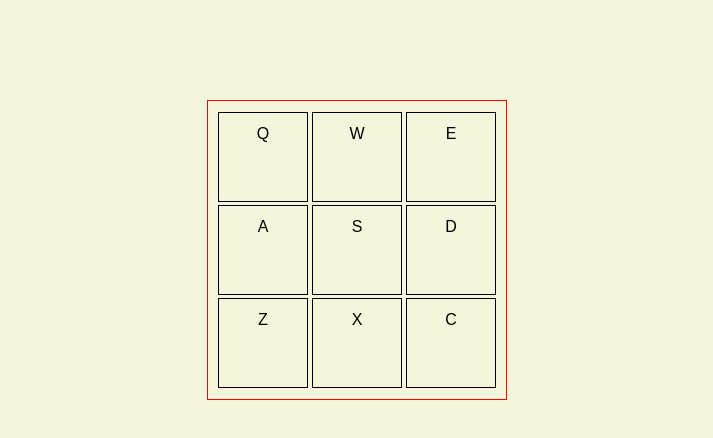
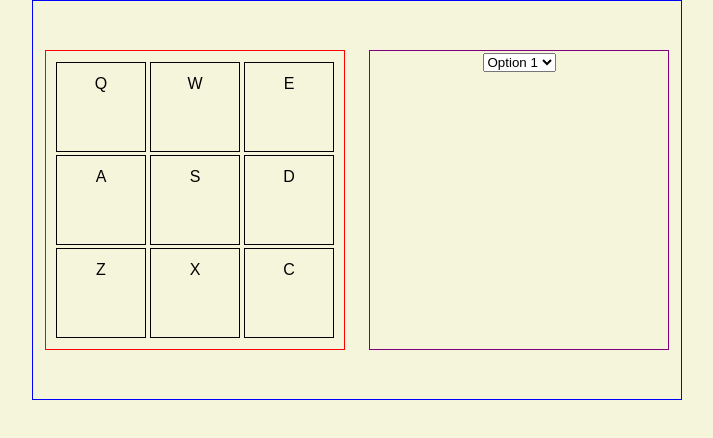
Before and after one commit to Tyler-Oliver/drum-machine, a React (Create React App) app: page / in a window 1280 px wide. Shown: the top 438 px of the page, without its empty margins (283-996 px from the left). Built offline with nearby package versions, Linux system fonts and the light colour scheme.

Commit message:
initial commit

```diff
--- a/src/App.js
+++ b/src/App.js
@@ -13,7 +13,6 @@ export default class App extends Component {
   }
 
   //define event listeners
-  playSound(e) {}
 
   //render
   render() {
--- /dev/null
+++ b/src/ControlPad.js
@@ -0,0 +1,15 @@
+import React, { Component } from "react";
+
+export default class ControlPad extends Component {
+  render() {
+    return (
+      <div className="controlPad">
+        <select className="dropdown">
+          <option value="option-1">Option 1</option>
+          <option value="option-2">Option 2</option>
+          <option value="option-3">Option 3</option>
+        </select>
+      </div>
+    );
+  }
+}
--- a/src/DrumPad.js
+++ b/src/DrumPad.js
@@ -1,5 +1,6 @@
 import React, { Component } from "react";
 import Drum from "./Drum";
+import ControlPad from "./ControlPad";
 
 export default class DrumPad extends Component {
   render() {
@@ -15,6 +16,11 @@ export default class DrumPad extends Component {
         </div>
       );
     });
-    return <div className="drumPad">{drumPad}</div>;
+    return (
+      <div className="masterPad">
+        <div className="drumPad">{drumPad}</div>
+        <ControlPad />
+      </div>
+    );
   }
 }
--- a/src/styles.scss
+++ b/src/styles.scss
@@ -24,7 +24,6 @@ body {
   justify-content: space-between;
   align-items: center;
   padding: 10px;
-  margin: 100px auto;
   height: 300px;
   width: 300px;
   border: 1px solid red;
@@ -36,3 +35,19 @@ body {
   width: 90px;
   border: 1px solid black;
 }
+
+.controlPad {
+  border: 1px solid purple;
+  height: 300px;
+  width: 300px;
+}
+
+.masterPad {
+  margin: 0 auto;
+  height: 400px;
+  width: 650px;
+  display: flex;
+  justify-content: space-around;
+  align-items: center;
+  border: 1px solid blue;
+}
```
